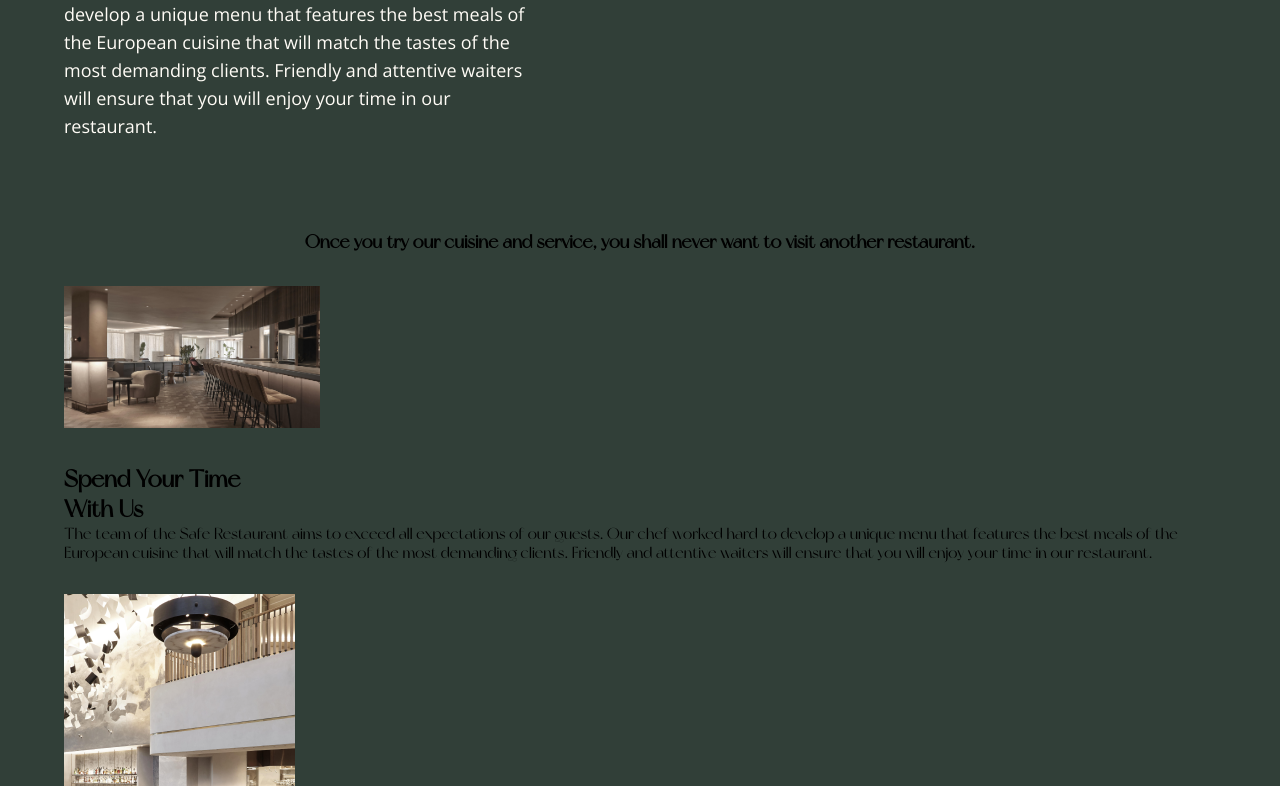
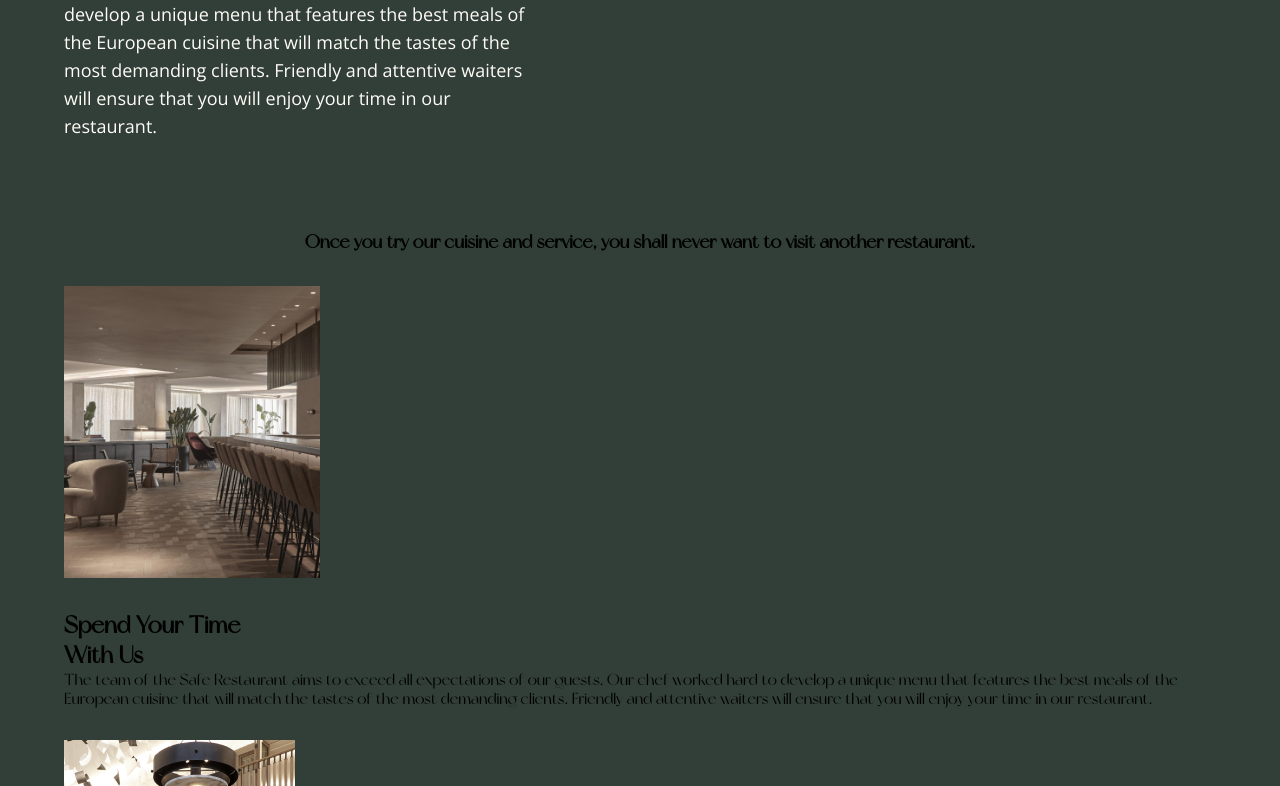
Before and after one commit to gift56/Fullstack-HotelWebsite, a React (Create React App) app: page /restaurant in a window 1280 px wide. Shown: the part 1464-2250 px from the top of the page. Built offline with nearby package versions, Linux system fonts and the light colour scheme.

Commit message:
added height property

```diff
--- a/src/styles/ResturantStyle/ResturantSpace.styled.js
+++ b/src/styles/ResturantStyle/ResturantSpace.styled.js
@@ -30,8 +30,11 @@ export const ResturantSpaceRightArea = styled.div`
     justify-content: flex-start;
     .image {
       width: 256px;
+      height: 292px;
       img {
         width: 100%;
+        height: 100%;
+        object-fit: cover;
       }
     }
   }
```
